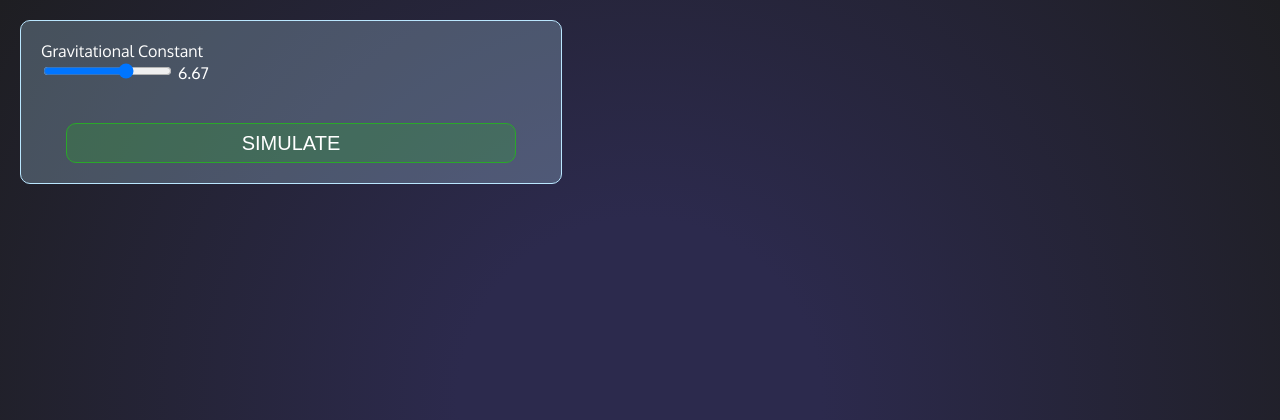
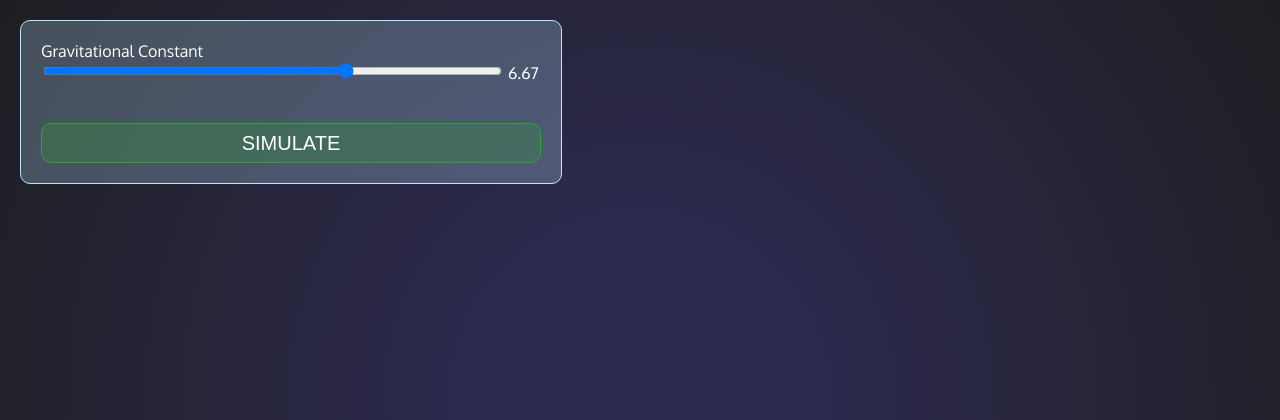
Before and after one commit to brysonnoble/brysonnoble.github.io, a PHP site: the page made by Programming Projects/Gravity Simulator/index.html in a window 1280 px wide. Shown: the top 420 px of the page. Run offline with PHP 8.4, Linux system fonts and the light colour scheme.

Commit message:
Update styles.css

```diff
--- a/Programming Projects/Gravity Simulator/styles.css
+++ b/Programming Projects/Gravity Simulator/styles.css
@@ -39,13 +39,16 @@ body {
 }
 
 #gravAdjust {
+  width: 100%;
   cursor: pointer;
 }
 
+#gravAdjust > input[type=range] {
+  width: 459px;
+}
+
 #controlPanel > input[type=button] {
-  position: relative;
-  left: 5%;
-  width: 90%;
+  width: 100%;
   height: 40px;
   color: white;
   font-size: 20px;
```
